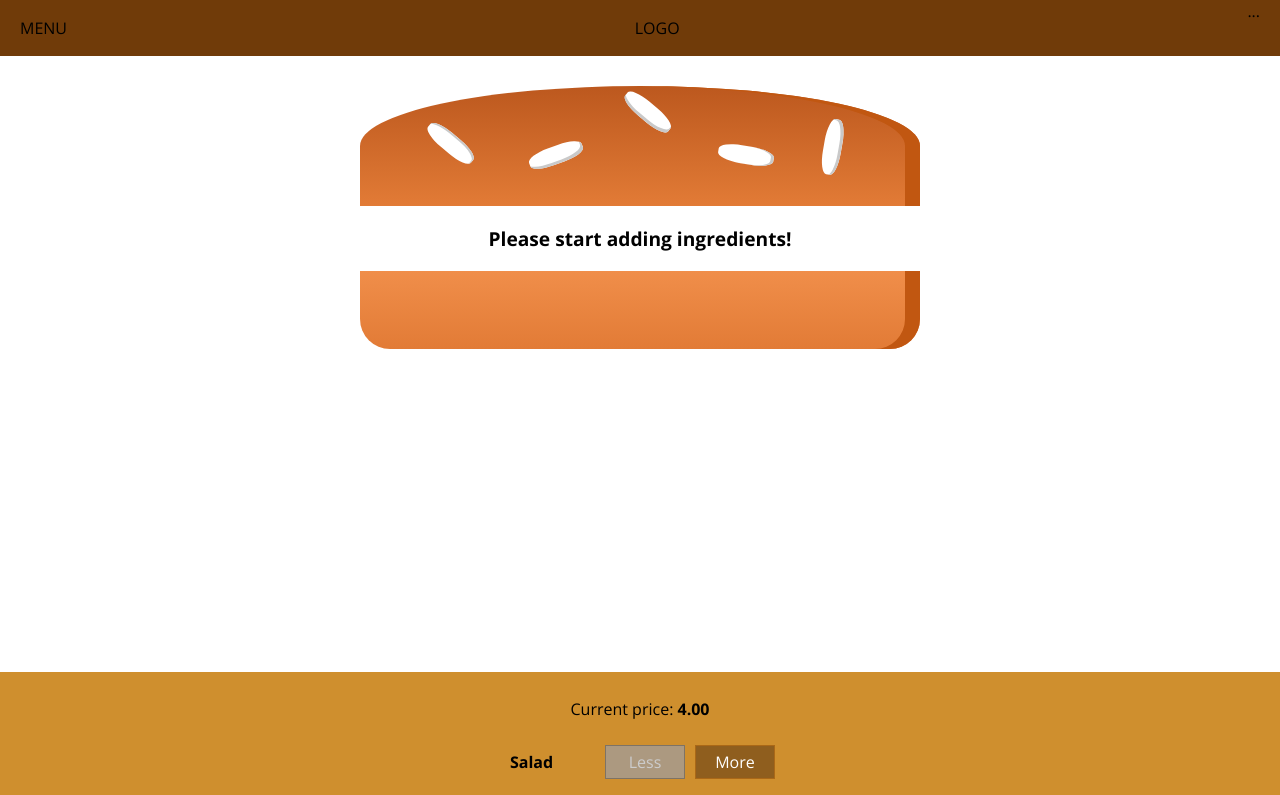
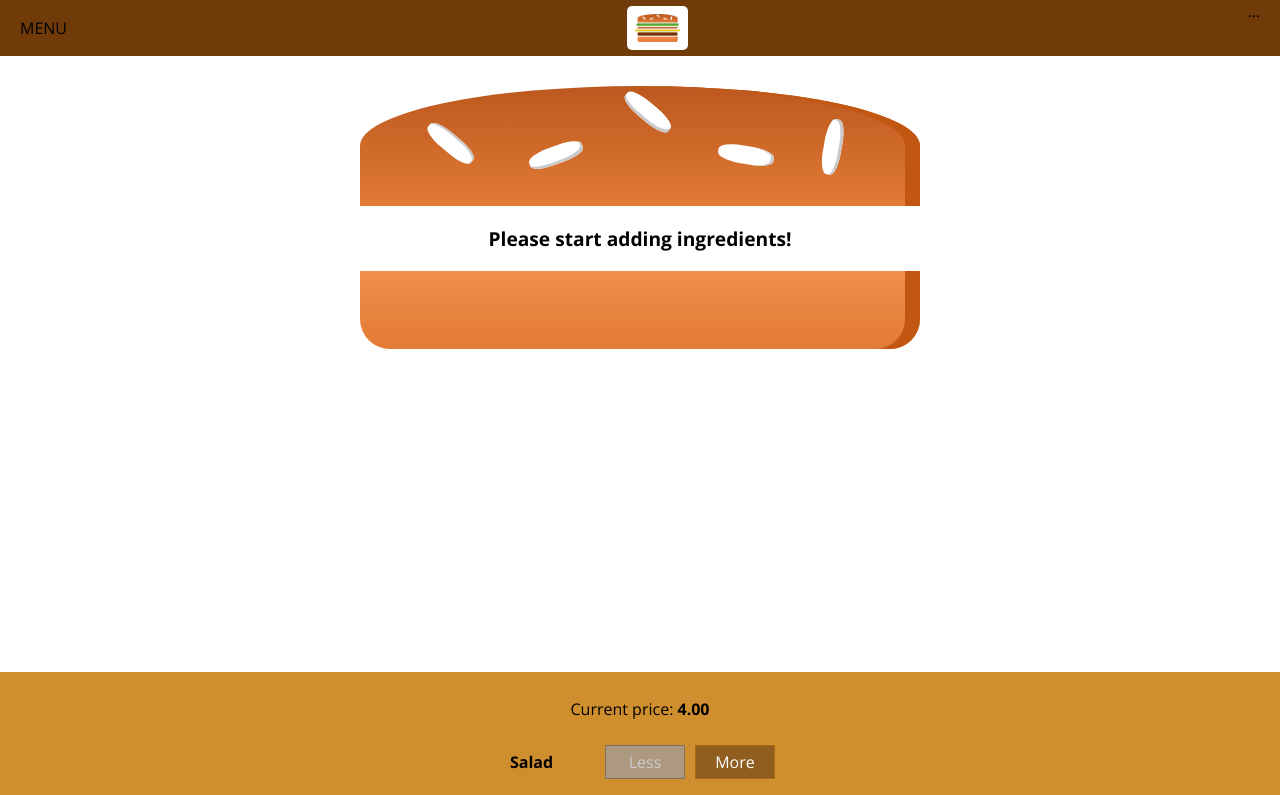
Before and after one commit to giorgiofrittoli/burger-app, a React (Create React App) app: page / in a window 1280 px wide. Shown: the top 795 px of the page. Built offline with nearby package versions, Linux system fonts and the light colour scheme.

Commit message:
logo comp in toolbar

```diff
--- /dev/null
+++ b/src/components/Logo/Logo.js
@@ -0,0 +1,13 @@
+import React from "react";
+
+import classes from "./Logo.module.css";
+
+import burgerLogo from "../../assets/images/burger-logo.png";
+
+const logo = (props) => (
+    <div className={classes.Logo}>
+        <img src={burgerLogo} alt="MyBurger"></img>
+    </div>
+);
+
+export default logo;
--- /dev/null
+++ b/src/components/Logo/Logo.module.css
@@ -0,0 +1,11 @@
+.Logo{
+    background-color: white;
+    padding: 8px;
+    height: 80%;
+    box-sizing: border-box;
+    border-radius: 5px;
+}
+
+.Logo img{
+    height: 100%;
+}
--- a/src/components/Navigation/Toolbar/Toolbar.js
+++ b/src/components/Navigation/Toolbar/Toolbar.js
@@ -2,10 +2,12 @@
 
 import classes from "./Toolbar.module.css";
 
+import Logo from "../../Logo/Logo";
+
 const toolbar = (props) => (
     <header className={classes.Toolbar}>
         <div>MENU</div>
-        <div>LOGO</div>
+        <Logo />
         <nav>
             ...
         </nav>
```
Also changed, not shown: src/assets/images/burger-logo.png (added).
